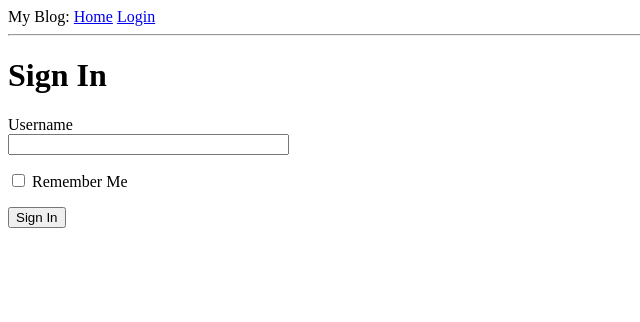
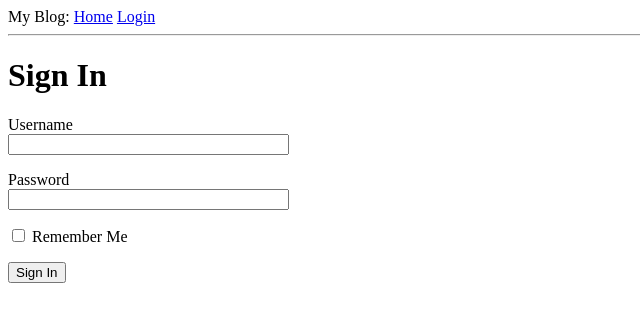
Before and after one commit to jonathanguven/CMPE131, a Flask app: page /login in a window 1280 px wide. Shown: the top 322 px of the page, without its empty margins (0-640 px from the left). Run offline with Flask 3, Linux system fonts and the light colour scheme.

Commit message:
fixed form errors

```diff
--- a/myBlog/app/routes.py
+++ b/myBlog/app/routes.py
@@ -2,6 +2,7 @@ from app import app, render_template, flash, redirect
 from .forms import LoginForm
 
 @app.route("/")
+@app.route('/index')
 def hello():
     user = {'username': 'Jonathan'}
     posts = [
@@ -22,5 +23,5 @@ def login():
     if form.validate_on_submit():
         flash('Login requested for user {}, remember_me={}'
             .format(form.username.data, form.remember_me.data))
-        return redirect('/home')
+        return redirect('/index')
     return render_template('login.html', title='Sign In', form=form)
--- a/myBlog/app/templates/login.html
+++ b/myBlog/app/templates/login.html
@@ -8,6 +8,10 @@
             {{ form.username(size=32) }}
         </p>
         <p>
+            {{ form.password.label }} <br>
+            {{ form.password(size=32) }}
+        </p>
+        <p>
             {{ form.remember_me() }}
             {{ form.remember_me.label }}
         </p>
```
